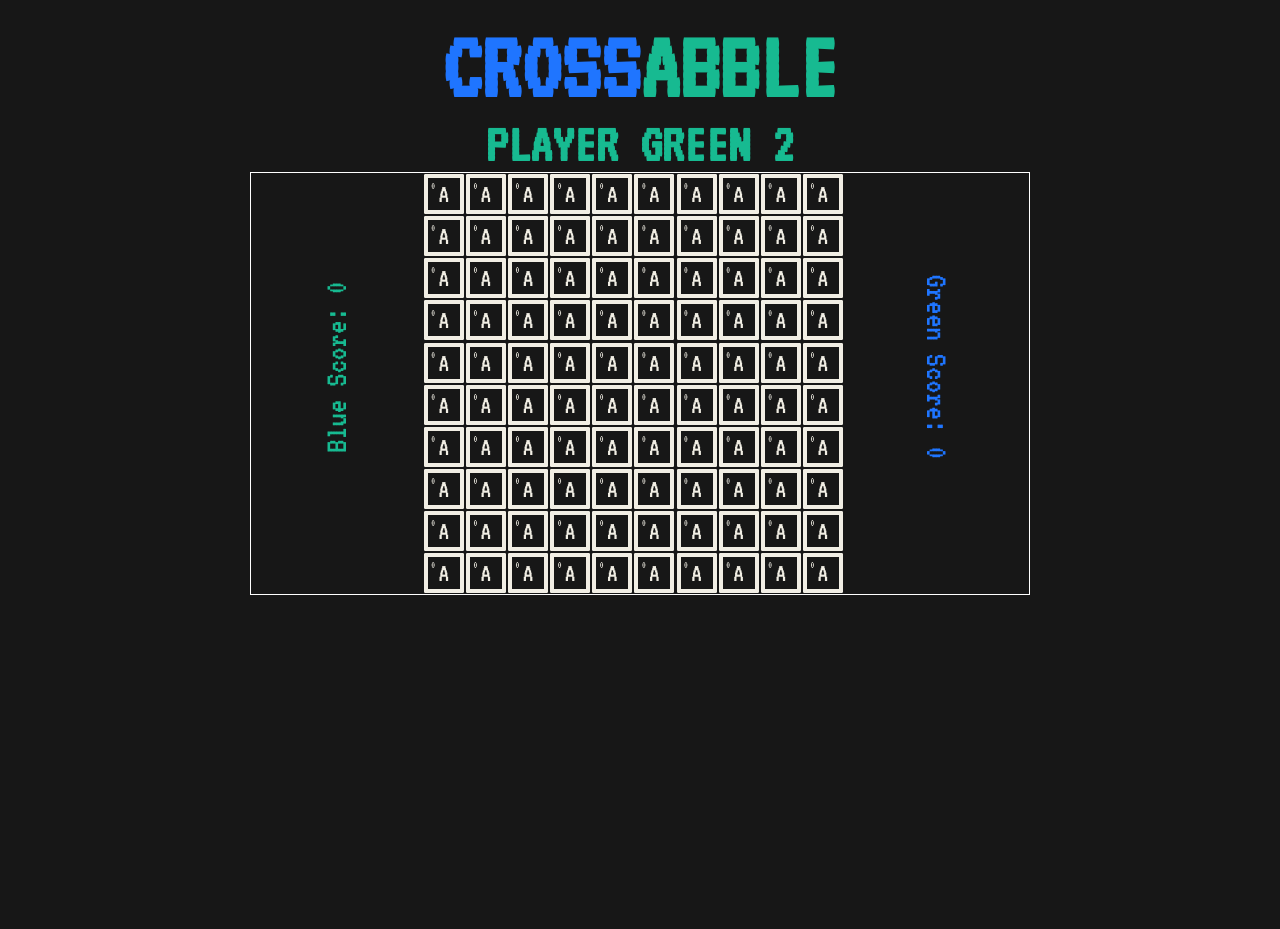
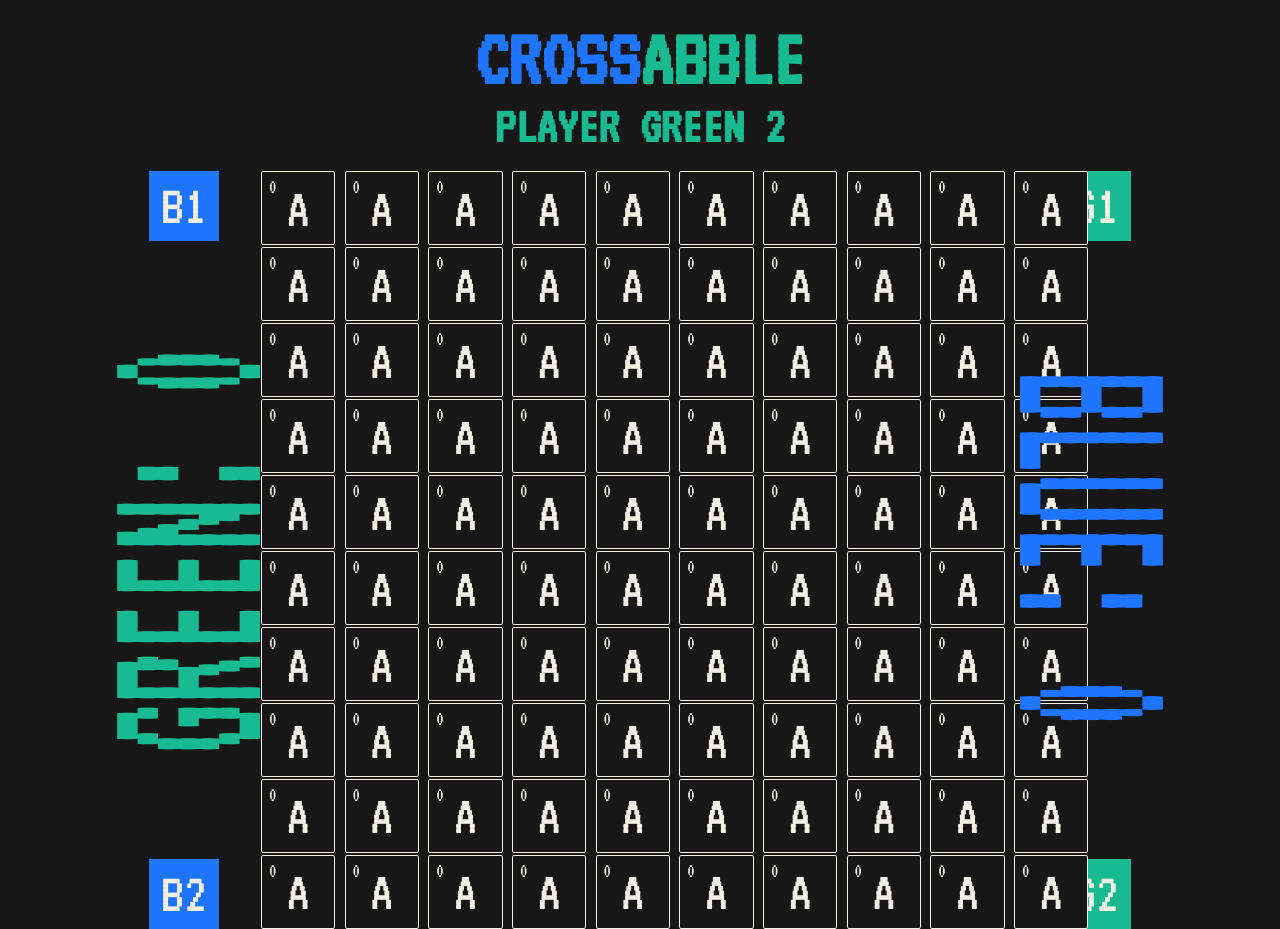
Before and after one commit to Lab-Accident/crossabble, a React (Vite) app in the folder client/: page /play in a window 1280 px wide. Before the commit the page ends 826 px from the top, so only its background shows below. Built offline with nearby package versions, Linux system fonts and the light colour scheme.

Commit message:
semi-working resizing

```diff
--- a/client/package.json
+++ b/client/package.json
@@ -10,6 +10,7 @@
     "preview": "vite preview"
   },
   "dependencies": {
+    "jquery": "^3.7.1",
     "react": "^18.2.0",
     "react-dom": "^18.2.0",
     "react-router-dom": "^6.22.2"
--- a/client/src/components/GameBoard.jsx
+++ b/client/src/components/GameBoard.jsx
@@ -1,17 +1,75 @@
-import React from 'react'
+import React, { useState, useEffect } from 'react';
 import Grid from './Grid'
 
 function GameBoard() {
 
-  let blue_score = 0;
-  let green_score = 0;
+  const [blueScore, setBlueScore] = useState(0);
+  const [greenScore, setGreenScore] = useState(0);
+  const [colHeight, setColHeight] = useState(0);
+  const [teamLabelTextWidth, setTeamLabelTextWidth] = useState(0);
+
+  useEffect(() => {
+    updateColHeights();
+    updateTeamLabelTextWidth();
+
+    window.addEventListener('resize', updateColHeights);
+    window.addEventListener('resize', updateTeamLabelTextWidth);
+
+    return () => {
+      window.removeEventListener('resize', updateColHeights);
+      window.removeEventListener('resize', updateTeamLabelTextWidth);
+    };
+  }, [blueScore, greenScore]);
+
+
+  const updateColHeights = () => {
+    const col = document.querySelector('.left-col');
+    if (col) {
+      setColHeight(col.offsetHeight);
+    }
+  };
+
+  const updateTeamLabelTextWidth = () => {
+    const text = document.querySelector('.blue-team-label');
+    if (text) {
+      setTeamLabelTextWidth(text.offsetWidth);
+    }
+  };
+
+
+  const getTeamLabelStyle = (height, width, left) => {
+    const scaleY = Math.min(2, (230 / width));
+    const fontSize = height / 4;
+    const direction = left ? 90 : -90;
+    return {
+      transform: `translateX(-50%) translateY(-50%) rotate(${direction}deg) scaleY(${scaleY})`,
+      fontSize: `${fontSize}px`,
+    };
+  };
+
 
   return (
-    <div className="game-board">
-      <div className="team-label blue">Blue Score: {blue_score}</div>
+
+  <div class="gameboard">
+    <div class="grid-cont">
       <Grid />
-      <div className="team-label green">Green Score: {green_score}</div>
     </div>
+
+    <div class="player-card T1-P1"> B1 </div>
+    <div class="player-card T1-P2"> B2 </div>
+    <div class="player-card T2-P1"> G1 </div>
+    <div class="player-card T2-P2"> G2 </div>
+
+    <div className="left-col">
+      <span className="team-label green-team-label" style={getTeamLabelStyle(colHeight, teamLabelTextWidth, true)}>BLUE: {blueScore}</span>
+    </div>
+    <div className="right-col">
+      <span className="team-label blue-team-label" style={getTeamLabelStyle(colHeight, teamLabelTextWidth, false)}>GREEN: {greenScore}</span>
+    </div>
+
+    <div class="left-margin"></div>
+    <div class="right-margin"></div>
+  </div>
   )
 }
 
--- a/client/src/components/cell.jsx
+++ b/client/src/components/cell.jsx
@@ -1,10 +1,56 @@
-import React, { useContext, useState } from 'react'
+import React, { useContext, useEffect, useState } from 'react'
 //import { GameContext } from '../game_context'
 
 function Cell() {
 
+  const [cellSize, setCellSize] = useState(0);
+
   let index = 0;
   let letter = 'A';
+
+  useEffect(() => {
+    const updateCellSize = () => {
+      const cell = document.querySelector('.cell');
+      if (cell) {
+        setCellSize(cell.offsetHeight);
+      }
+    };
+    updateCellSize();
+
+    window.addEventListener('resize', updateCellSize);
+
+    return () => {
+      window.removeEventListener('resize', updateCellSize);
+    };
+  }, []);
+
+  const getIndexTextStyle = (size) => {
+    const fontSize = size / 3;
+    return {
+      fontSize: `${fontSize}px`,
+    };
+  };
+
+  const getLetterTextStyle = (size) => {
+    const fontSize = size / 1.1;
+    return {
+      fontSize: `${fontSize}px`,
+    };
+  };
+
+  return (
+    <div>
+      <button className='cell team2 empty'>
+        <span className="index" style={getIndexTextStyle(cellSize)} >{index}</span>
+        <span className="letter" style={getLetterTextStyle(cellSize)}>{letter}</span>
+      </button>
+    </div>
+  )
+}
+
+export default Cell
+
+
 
   // const [letter, setLetter] = useState('')
   // const [index, setIndex] = useState('')
@@ -43,15 +89,3 @@ function Cell() {
   // function handleAddPermanantBlock() {
 
   // }
-
-  return (
-    <div>
-      <button className='cell team2 empty'>
-        <span className="index">{index}</span>
-        <span className="letter">{letter}</span>
-      </button>
-    </div>
-  )
-}
-
-export default Cell
--- a/client/src/components/grid.jsx
+++ b/client/src/components/grid.jsx
@@ -6,14 +6,13 @@ function Grid() {
   const GRID_SIZE = getComputedStyle(document.documentElement).getPropertyValue('--grid-size');
 
   return (
-    <div className="grid-container">
-      <div className="grid">
+    <div className="grid">
         {Array.from({ length: GRID_SIZE * GRID_SIZE }).map((_, index) => (
-          <div className="cell-container"  key={index}>
-            <Cell />
-          </div>
+            // <Cell key={index}></Cell>
+            <div className="cell-container" key={index}>
+              <Cell/>
+            </div>
         ))}
-      </div>
     </div>
   )
 }
--- a/client/src/styles/cell.scss
+++ b/client/src/styles/cell.scss
@@ -1,41 +1,34 @@
 @import 'variables.scss';
 
-$BOLD_BORDER: 0.5em solid;
-$NORMAL_BORDER: 0.3em solid;
+$BOLD_BORDER: 0.1rem solid;
+$NORMAL_BORDER: 0.1rem solid;
 
 .cell-container {
-    display: flex;
-    align-items: center;
-    justify-content: center;
-    // border: 1px solid rgb(190, 11, 255);
-    aspect-ratio: 1 / 1;
-    max-height: 100%;
+    display: grid;
+    // outline: 1px solid yellow;
 }
 
 .cell {
+    // width: 100%;
+    height: 100%;
     aspect-ratio: 1 / 1;
-    height: 5vh;
-    max-height: 100%;
-    min-height: 30px;
     background-color: $COLOR_DARK;
     border: $COLOR_HIGHLIGHT $NORMAL_BORDER;
-    border-radius: 0.1em;
-    margin: 0.08em;
+    border-radius: 0.1rem;
     position: relative;
-
     cursor: pointer;
 
     .index {
         position: absolute;
         top: 0.2em;
         left: 0.3em;
-        font-size: 0.8em;
+        font-size: 25px;
         font-family: $MAIN_FONT;
         color: $COLOR_HIGHLIGHT;
       }
 
     .letter {
-        font-size: 2em;
+        font-size: 60px;
         font-family: $MAIN_FONT;
         color: $COLOR_HIGHLIGHT;
     }
--- a/client/src/styles/game-board.scss
+++ b/client/src/styles/game-board.scss
@@ -1,23 +1,84 @@
-.game-board {
-    display: flex;
-    align-items: center;
-    margin: 0;
-    padding: 0;
-    border: 1px solid white;
+
+  /* Team labels */
+  .team-label {
+    font-size: 1.8rem;
+    position: absolute;
+    white-space: nowrap;
+    top: 50%;
+    left: 50%;
+    // outline: 1px solid red;
   }
 
-  .team-label {
-    font-size: 1.5rem;
-    margin: 0;
-    padding: 0;
-  }
-
-  .team-label.blue {
-    transform: translateY(-50%) rotate(-90deg);
+  .blue-team-label {
+    grid-area: 2 / 4 / 3 / 5;
+    transform: translateX(-50%) translateY(-50%) rotate(-90deg) scaleY(1.5);
     color: $COLOR_TEAM_2;
   }
 
-  .team-label.green {
-    transform: translateY(-50%) rotate(90deg);
+  .green-team-label {
+    grid-area: 2 / 2 / 3 / 3;
+    transform: translateX(-50%) translateY(-50%) rotate(90deg) scaleY(1.5);
     color: $COLOR_TEAM_1;
+
   }
+
+.gameboard {
+    margin-top: 1rem;
+    width: 100%;
+    display: grid;
+    grid-template-columns: auto 70px auto 70px auto;
+    grid-template-rows: 70px auto 70px;
+    grid-column-gap: 0px;
+    grid-row-gap: 0px;
+    justify-items: center;
+    // outline: 1px solid red;
+    }
+
+    .grid-cont {
+        grid-area: 1 / 3 / 4 / 4;
+        aspect-ratio: 1 / 1;
+        width: 90%;
+        // outline: 1px solid red;
+    }
+
+    .player-card {
+      font-size: 3rem;
+      display: flex;
+      align-items: center;
+      justify-content: center;
+      aspect-ratio: 1 / 1;
+      // outline: 1px solid red;
+  }
+
+    .T1-P1 {
+        grid-area: 1 / 2 / 2 / 3;
+        background-color: $COLOR_TEAM_1;
+    }
+    .T1-P2 {
+        grid-area: 3 / 2 / 4 / 3;
+        background-color: $COLOR_TEAM_1
+    }
+    .T2-P1 {
+        grid-area: 1 / 4 / 2 / 5;
+        background-color: $COLOR_TEAM_2;
+    }
+    .T2-P2 {
+        grid-area: 3 / 4 / 4 / 5;
+        background-color: $COLOR_TEAM_2;
+    }
+    .left-col {
+        grid-area: 2 / 4 / 3 / 5;
+        position: relative;
+        // outline: 1px solid red;
+    }
+    .right-col {
+        grid-area: 2 / 2 / 3 / 3;
+        position: relative;
+        // outline: 1px solid red;
+    }
+    .left-margin {
+        grid-area: 1 / 1 / 4 / 2;
+    }
+    .right-margin {
+        grid-area: 1 / 5 / 4 / 6;
+    }
--- a/client/src/styles/grid.scss
+++ b/client/src/styles/grid.scss
@@ -1,19 +1,12 @@
 @import 'variables.scss';
 
-.grid-container {
+.grid {
     aspect-ratio: 1 / 1;
-    height: 100%;
-    min-height: 300px;
-    display: flex;
-    align-items: center;
-    justify-content: center;
-    // border: 1px solid rgb(122, 22, 22);
-}
-
-.grid {
     display: grid;
+    justify-content: space-evenly;
     grid-template-columns: repeat($GRID_SIZE, 1fr);
     grid-template-rows: repeat($GRID_SIZE, 1fr);
-    width: 100%;
-    height: 100%;
+    grid-gap: 0.1rem;
+    column-gap: 0.5rem;
+    // outline: 1px solid blue;
 }
--- a/client/src/styles/main.scss
+++ b/client/src/styles/main.scss
@@ -6,18 +6,18 @@
 
 :root {
     font-family: $MAIN_FONT;
-    font-size: 22px;
+    font-size: 1.2rem;
     color: $COLOR_HIGHLIGHT;
     background-color: $COLOR_DARK;
 }
 
 .player-name {
-    font-size: 2.5rem;
+    font-size: 2.7rem;
     margin: 0;
 }
 
 .game-title {
-    font-size: 4.5rem;
+    font-size: 4.3rem;
     text-transform: uppercase;
     margin: 0;
 
```
Also changed, not shown: 1 other file (tests, documents, lock files or other folders).
